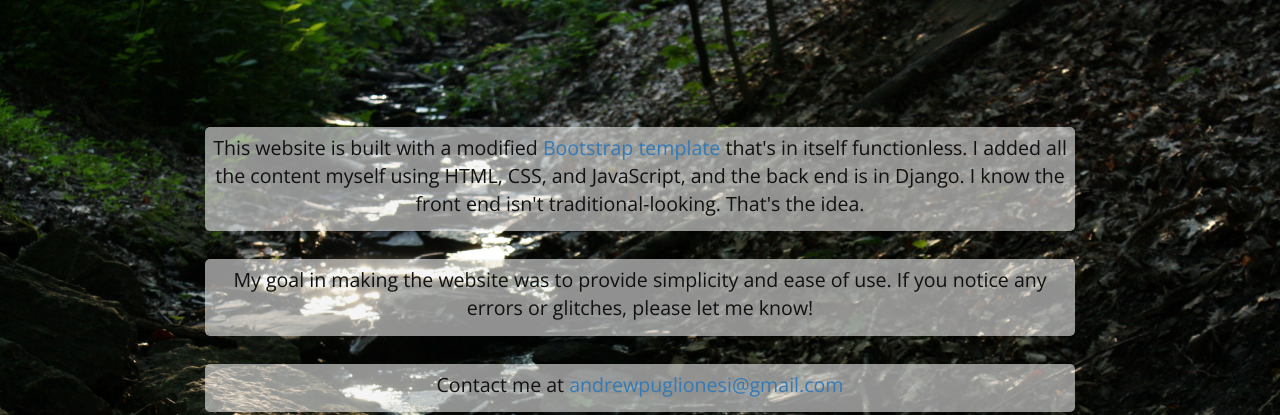
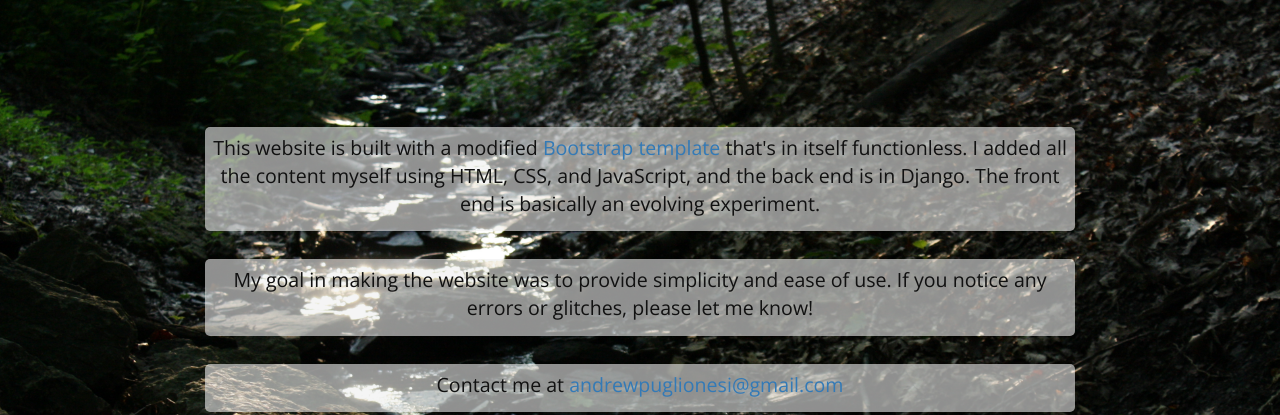
Before and after one commit to aop4/Personal_Website, a Django app: page /about in a window 1280 px wide. Shown: the part 51-466 px from the top of the page. Run offline with Django 3.2, Linux system fonts and the light colour scheme; some libraries are stand-ins or nearby versions.

Commit message:
Change site.html

```diff
--- a/myproject/templates/site.html
+++ b/myproject/templates/site.html
@@ -4,7 +4,7 @@
 <title>Andrew Puglionesi - About the Site</title>
 <div class="container falling-header" style="width:100%;max-width:900px;padding-top: 10%">
 	<div class="index-box">
-	    <p>{% if language == "English" %}This website is built with a modified <a href="https://getbootstrap.com/examples/starter-template/" target="_blank">Bootstrap template</a> that's in itself functionless. I added all the content myself using HTML, CSS, and JavaScript, and the back end is in Django. I know the front end isn't traditional-looking. That's the idea.{% else %}Este sitio web estuvo construido con una <a href="https://getbootstrap.com/examples/starter-template/" target="_blank">plantilla de Bootstrap</a> que no tiene ninguna función por sí solo. Hice lo demás con HTML, CSS, y JavaScript, y el back-end es escrito en Django.{% endif %}</p>
+	    <p>{% if language == "English" %}This website is built with a modified <a href="https://getbootstrap.com/examples/starter-template/" target="_blank">Bootstrap template</a> that's in itself functionless. I added all the content myself using HTML, CSS, and JavaScript, and the back end is in Django. The front end is basically an evolving experiment.{% else %}Este sitio web estuvo construido con una <a href="https://getbootstrap.com/examples/starter-template/" target="_blank">plantilla de Bootstrap</a> que no tiene ninguna función por sí solo. Hice lo demás con HTML, CSS, y JavaScript, y el back-end es escrito en Django.{% endif %}</p>
 	</div>
 	<div class="index-box">
 	    <p>{% if language == "English" %}My goal in making the website was to provide simplicity and ease of use. If you notice any errors or glitches, please let me know!{% else %}Mi meta mientras diseñaba este sitio era darles simplicidad y usabilidad. Si habría unos errores o fallos técnicos, ¡dígame por favor!{% endif %}</p>
```
